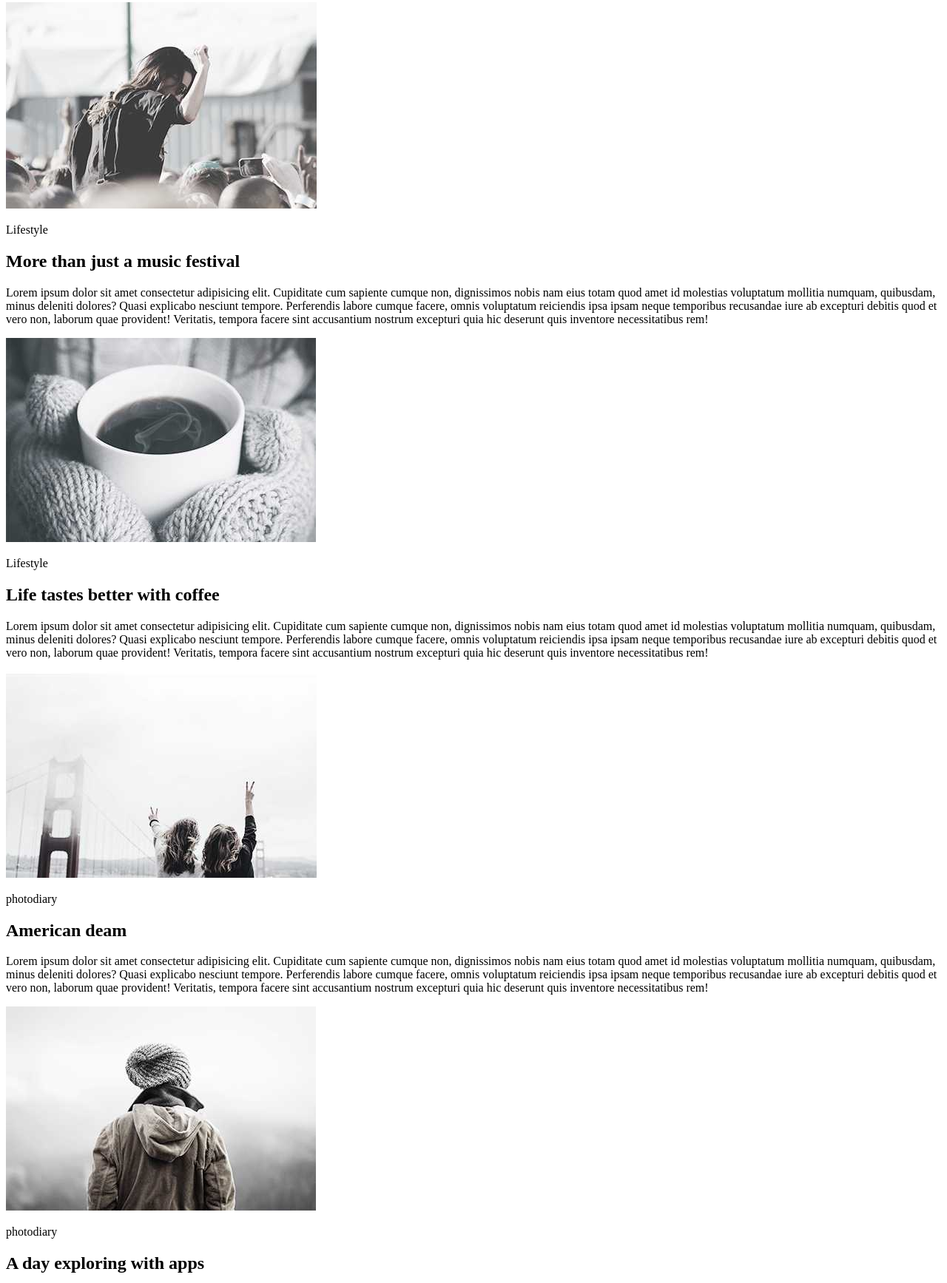
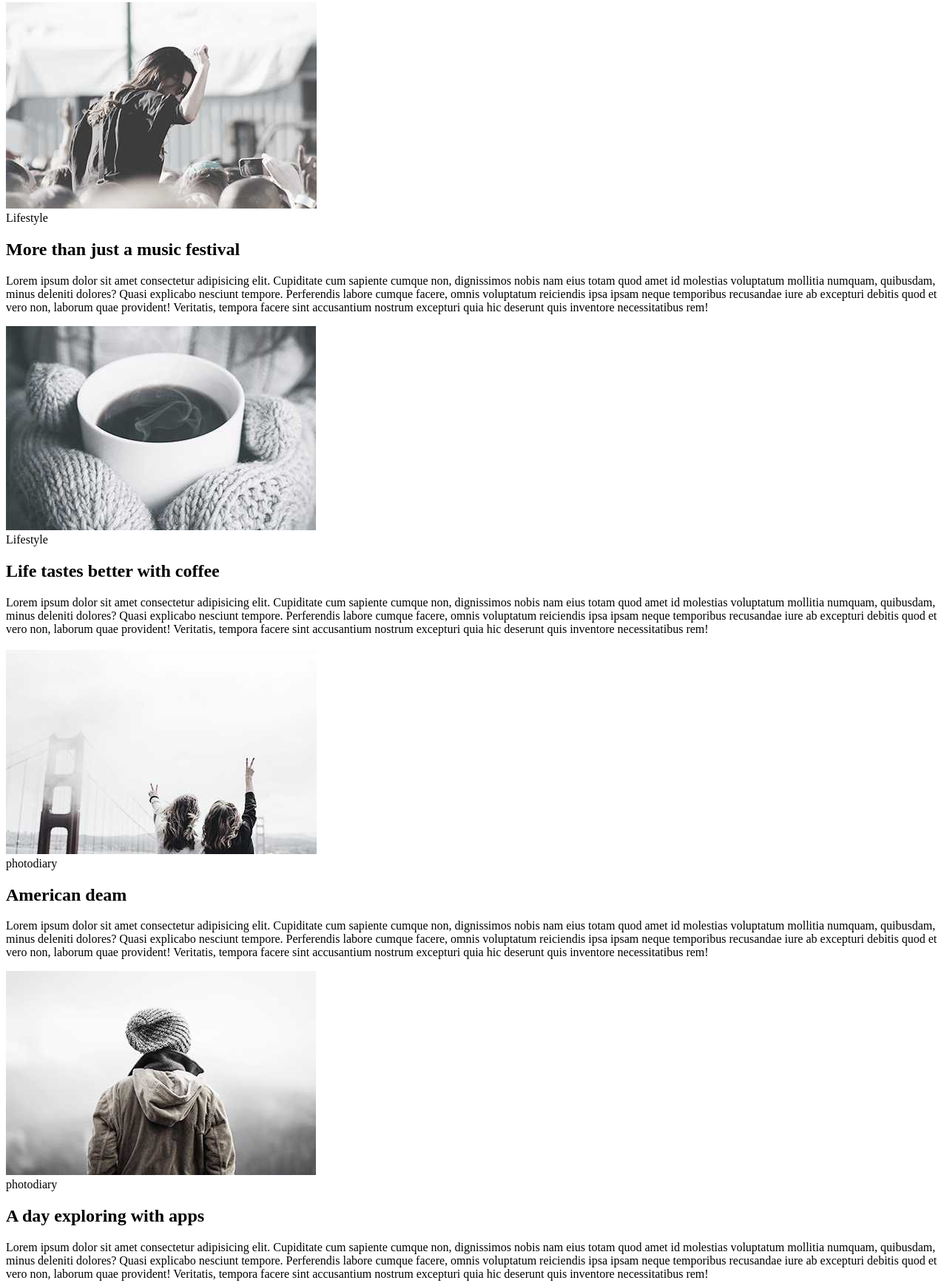
Before and after one commit to aleksniks/Bootcamp7, a plain HTML site: page html-css/module-01/www/index.html in a window 1280 px wide. Shown: the part 101-1836 px from the top of the page at 74% size. Drawn offline with Linux system fonts and the light colour scheme.

Commit message:
Bags fixed: applied tag <div> instead tag <p>, removed empty tag <a>

```diff
--- a/html-css/module-01/www/index.html
+++ b/html-css/module-01/www/index.html
@@ -20,29 +20,28 @@
     <main>
     <article>
         <img src="./img/MusicFestLifestyle.jpg">
-        <p><a name="lifestyle1"></a>Lifestyle</p>
+        <div>Lifestyle</div>
         <h2>More than just a music festival</h2>
         <p>Lorem ipsum dolor sit amet consectetur adipisicing elit. Cupiditate cum sapiente cumque non, dignissimos nobis nam eius totam quod amet id molestias voluptatum mollitia numquam, quibusdam, minus deleniti dolores? Quasi explicabo nesciunt tempore. Perferendis labore cumque facere, omnis voluptatum reiciendis ipsa ipsam neque temporibus recusandae iure ab excepturi debitis quod et vero non, laborum quae provident! Veritatis, tempora facere sint accusantium nostrum excepturi quia hic deserunt quis inventore necessitatibus rem!</p>
     </article>
     <article>
         <img src="./img/CoffeeLifestyle.jpg">
-        <p><a name="lifestyle2"></a>Lifestyle</p>
+        <div>Lifestyle</div>
         <h2>Life tastes better with coffee</h2>
         <p>Lorem ipsum dolor sit amet consectetur adipisicing elit. Cupiditate cum sapiente cumque non, dignissimos nobis nam eius totam quod amet id molestias voluptatum mollitia numquam, quibusdam, minus deleniti dolores? Quasi explicabo nesciunt tempore. Perferendis labore cumque facere, omnis voluptatum reiciendis ipsa ipsam neque temporibus recusandae iure ab excepturi debitis quod et vero non, laborum quae provident! Veritatis, tempora facere sint accusantium nostrum excepturi quia hic deserunt quis inventore necessitatibus rem!</p>
         </article>
     <article>
         <img src="./img/AmericanDreamPhotodiary.jpg">
-        <p><a name="photodiary1"></a>photodiary</p>
+        <div>photodiary</div>
         <h2>American deam</h2>
         <p>Lorem ipsum dolor sit amet consectetur adipisicing elit. Cupiditate cum sapiente cumque non, dignissimos nobis nam eius totam quod amet id molestias voluptatum mollitia numquam, quibusdam, minus deleniti dolores? Quasi explicabo nesciunt tempore. Perferendis labore cumque facere, omnis voluptatum reiciendis ipsa ipsam neque temporibus recusandae iure ab excepturi debitis quod et vero non, laborum quae provident! Veritatis, tempora facere sint accusantium nostrum excepturi quia hic deserunt quis inventore necessitatibus rem!</p>
     </article>
     <article>
         <img src="./img/AppesPhotodiary.jpg">
-        <p><a name="photodiary2"></a>photodiary</p>
+        <div>photodiary</div>
         <h2>A day exploring with apps</h2>
         <p>Lorem ipsum dolor sit amet consectetur adipisicing elit. Cupiditate cum sapiente cumque non, dignissimos nobis nam eius totam quod amet id molestias voluptatum mollitia numquam, quibusdam, minus deleniti dolores? Quasi explicabo nesciunt tempore. Perferendis labore cumque facere, omnis voluptatum reiciendis ipsa ipsam neque temporibus recusandae iure ab excepturi debitis quod et vero non, laborum quae provident! Veritatis, tempora facere sint accusantium nostrum excepturi quia hic deserunt quis inventore necessitatibus rem!</p>
     </article>
-
     <button>Load more</button>
     </main>
 </body>
```
